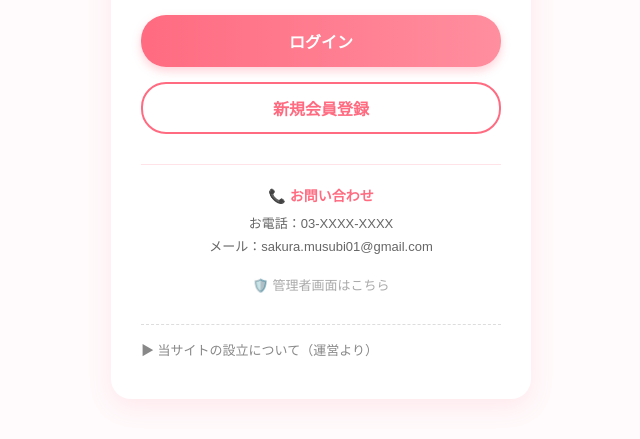
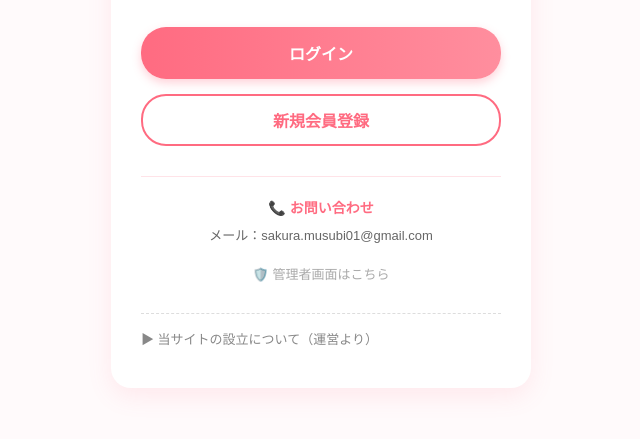
Before and after one commit to tomsan012003-byte/sakura-musubi, a website: page public/index.html in a window 1280 px wide. Shown: the part 285-724 px from the top of the page, without its empty margins (319-959 px from the left). Drawn offline with Linux system fonts and the light colour scheme.

Commit message:
”問い合わせ電話番号を削除”

```diff
--- a/public/index.html
+++ b/public/index.html
@@ -149,7 +149,6 @@
 
         <div class="contact-box">
             <h4>📞 お問い合わせ</h4>
-            <p>お電話：03-XXXX-XXXX</p>
             <p>メール：sakura.musubi01@gmail.com</p>
         </div>
 
```
